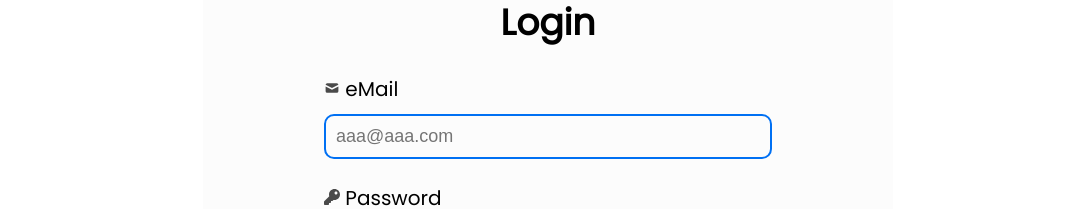
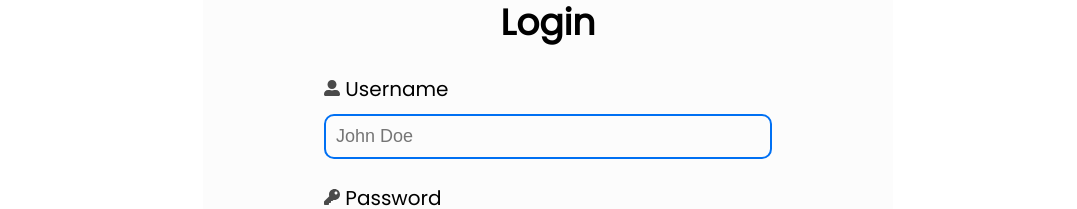
Before and after one commit to imveeru/mern-blog, a React (Create React App) app in the folder client/: page /login in a window 1280 px wide. Shown: the part 354-563 px from the top of the page, without its empty margins (92-1169 px from the left). Built offline with nearby package versions, Linux system fonts and the light colour scheme.

Commit message:
:zap: Added context provider to index.js

```diff
--- a/client/src/index.js
+++ b/client/src/index.js
@@ -1,11 +1,13 @@
 import React from 'react';
 import ReactDOM from 'react-dom';
-
+import {ContextProvider} from './context/Context'
 import App from './App';
 
 ReactDOM.render(
   <React.StrictMode>
-    <App />
+    <ContextProvider>
+      <App />
+    </ContextProvider>
   </React.StrictMode>,
   document.getElementById('root')
 );
--- a/client/src/pages/login/Login.jsx
+++ b/client/src/pages/login/Login.jsx
@@ -1,10 +1,16 @@
-import React from 'react'
+import React,{useRef} from 'react'
 import './login.css'
-import {FaKey} from 'react-icons/fa'
-import {HiMail} from 'react-icons/hi'
+import {FaKey,FaUserAlt} from 'react-icons/fa'
 import {Link} from 'react-router-dom'
 
 function Login() {
+
+    const userRef=useRef();
+    const passwordRef=useRef();
+
+    const handleSubmit=(e)=>{
+        e.preventDefault();
+    }
     return (
         <div className="login">
             <div className='loginHeader'>
@@ -13,11 +19,11 @@ function Login() {
             </div>
             <div className='loginFormWrapper'>
             <span className='loginTitle'>Login</span>
-            <form className='loginForm'>
-                <label><HiMail className='loginIcons'/> eMail</label>
-                <input type='email' placeholder='aaa@aaa.com' autoFocus></input>
+            <form className='loginForm' onSubmit={handleSubmit}>
+                <label><FaUserAlt className='loginIcons'/> Username</label>
+                <input type='text' placeholder='John Doe' ref={userRef} autoFocus></input>
                 <label><FaKey className='loginIcons'/> Password</label>
-                <input type='password' placeholder='*******'></input>
+                <input type='password' placeholder='*******' ref={passwordRef}></input>
                 <div className='btnsWrapper'>
                     <button type='submit' className='loginButton'>Login</button>
                     <span className='loginRegisterButton'><Link to='/register' style={{textDecoration: 'none',color:'inherit'}}>New User? Click Here!</Link></span>
```
